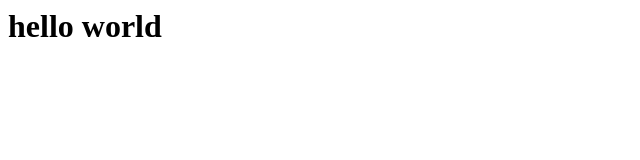
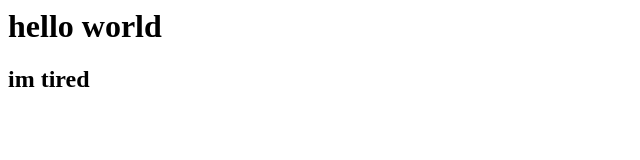
Before and after one commit to desmondqyj/testing-repo1, a plain HTML site: page index.html in a window 1280 px wide. Shown: the whole page, without its empty margins (0-640 px from the left). Drawn offline with Linux system fonts and the light colour scheme.

Commit message:
updated index.html

```diff
--- a/index.html
+++ b/index.html
@@ -1 +1,3 @@
 <h1 class="container">hello world</h1>
+
+<h2>im tired </h2>
```
